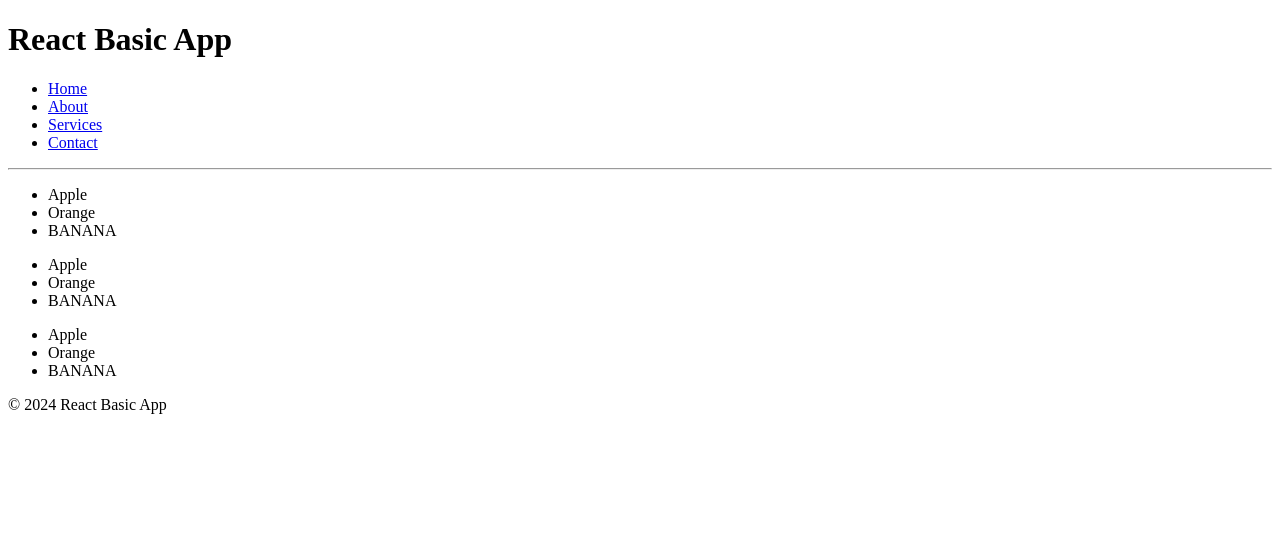
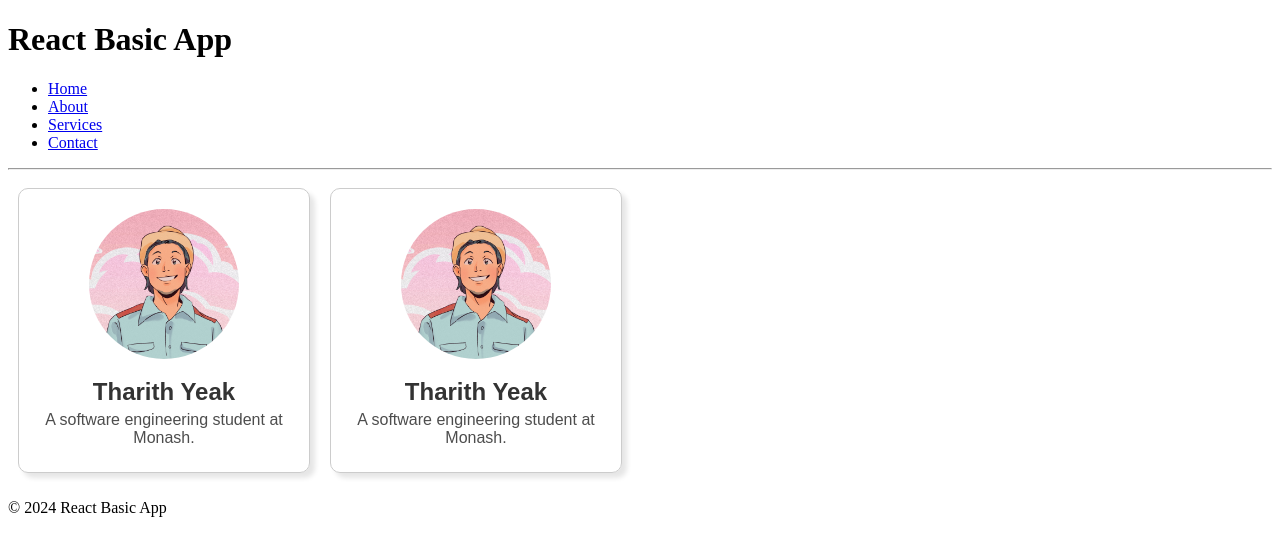
Before and after one commit to TeriYeaki/React-Basic, a React (Vite) app in the folder react-basic-app/: page / in a window 1280 px wide. Shown: the top 556 px of the page. Built offline with nearby package versions, Linux system fonts and the light colour scheme.

Commit message:
add component to main app

```diff
--- a/react-basic-app/src/App.jsx
+++ b/react-basic-app/src/App.jsx
@@ -1,17 +1,16 @@
 import Header from './components/Header/Header.jsx'
 import Footer from './components/Footer/Footer.jsx';
 import Food from './components/Food/Food.jsx';
+import Card from './components/Card/Card.jsx';
 
 function App() {
   return(
     <>
       <Header/>
-      <Food />
-      <Food />
-      <Food />
+      <Card />
+      <Card />
       <Footer/>
     </>
-
   );
 }
 
```
